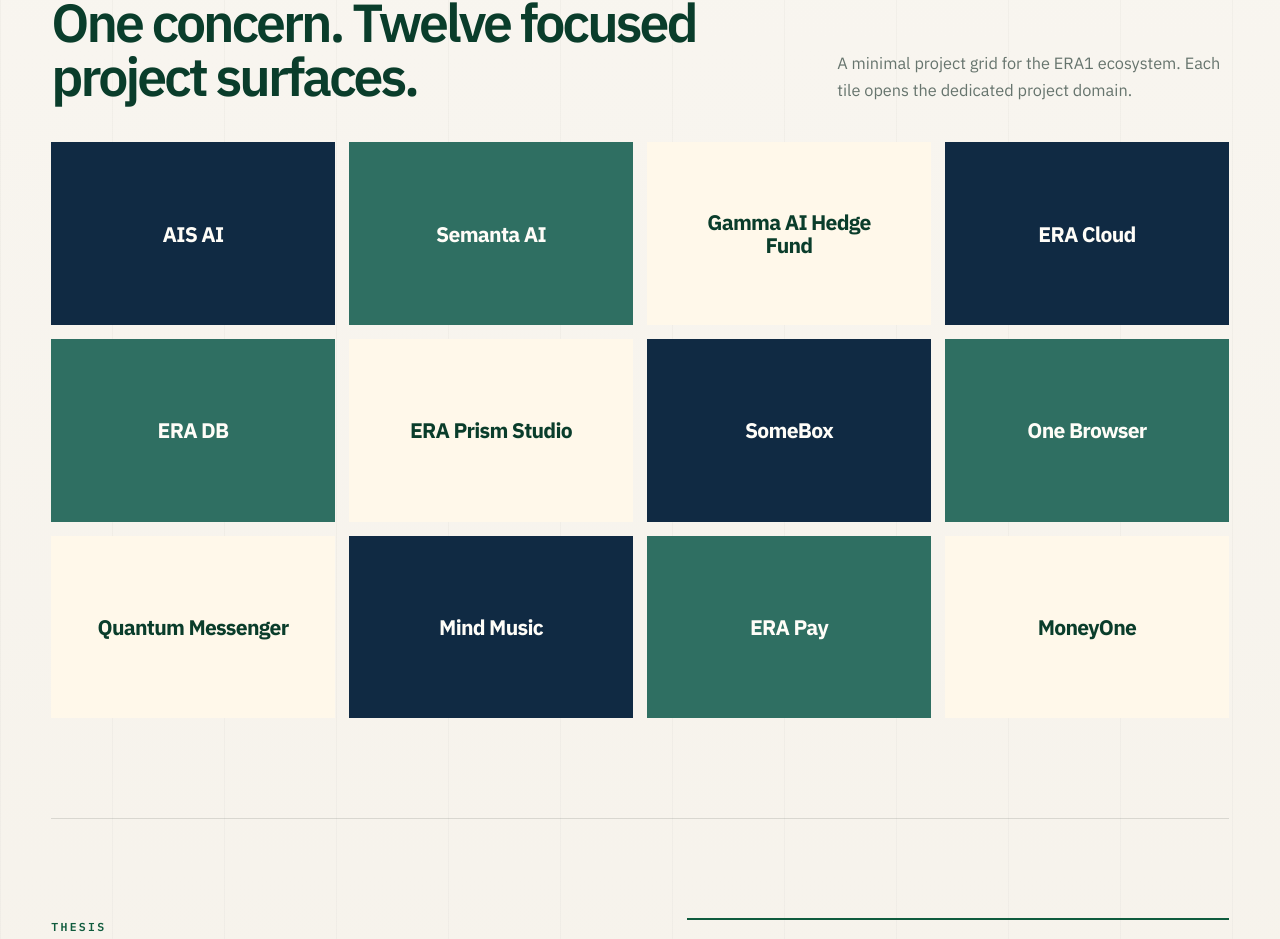
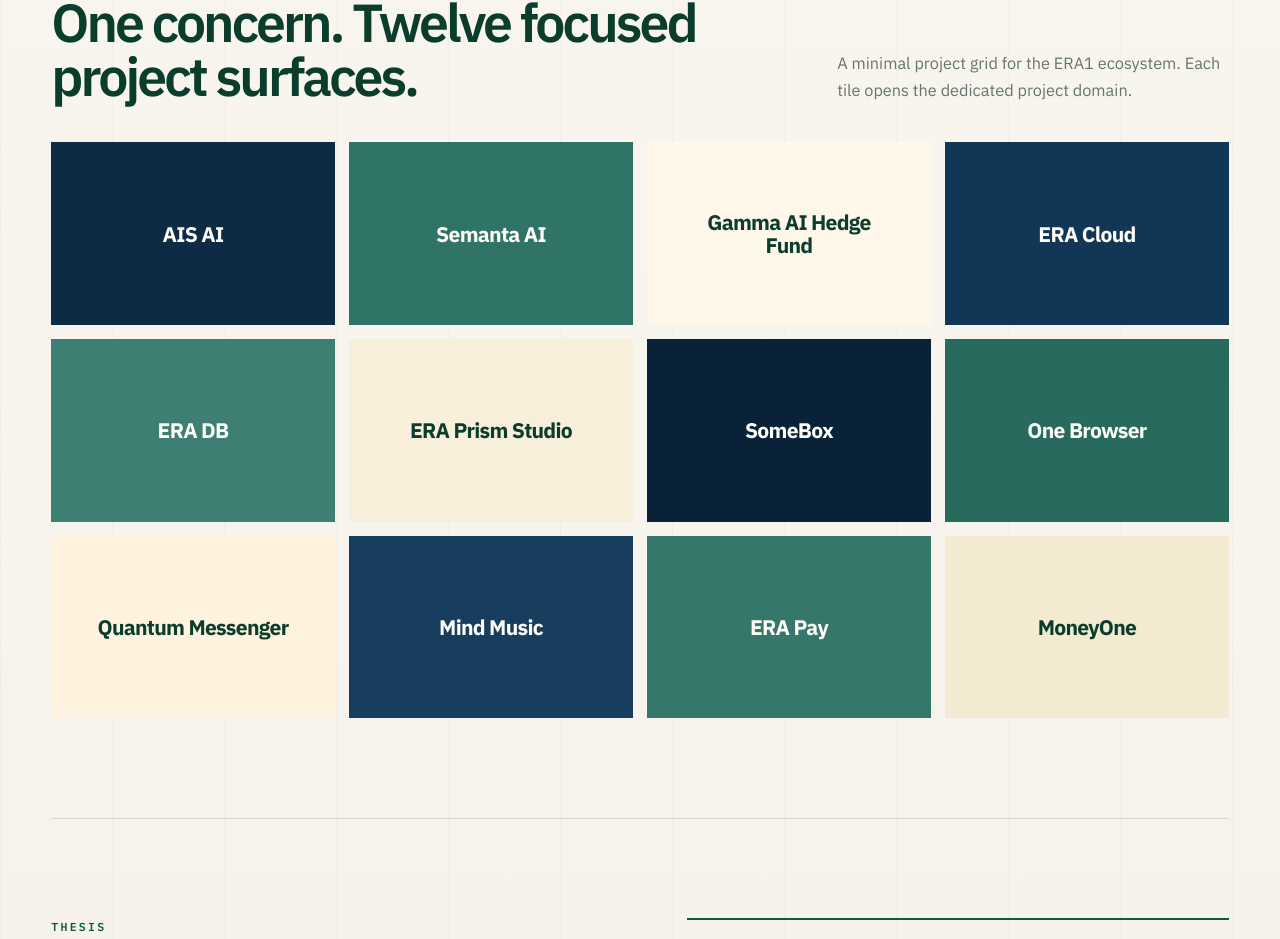
Before and after one commit to ivs-123/grencape-site, a React (Vite) app: page / in a window 1280 px wide. Shown: the part 1903-2842 px from the top of the page. Built offline with nearby package versions, Linux system fonts and the light colour scheme.

Commit message:
Vary project tile color palette

```diff
--- a/src/index.css
+++ b/src/index.css
@@ -400,54 +400,54 @@ a {
 }
 
 .project-tile:nth-child(1) {
-  --tile-color: var(--navy-blue);
+  --tile-color: #0d2b45;
 }
 
 .project-tile:nth-child(2) {
-  --tile-color: var(--glass-green);
+  --tile-color: #2f7467;
 }
 
 .project-tile:nth-child(3) {
-  --tile-color: var(--ivory-white);
+  --tile-color: #fff8ea;
   --tile-text: var(--green-deep);
 }
 
 .project-tile:nth-child(4) {
-  --tile-color: var(--navy-blue);
+  --tile-color: #123655;
 }
 
 .project-tile:nth-child(5) {
-  --tile-color: var(--glass-green);
+  --tile-color: #3d7f72;
 }
 
 .project-tile:nth-child(6) {
-  --tile-color: var(--ivory-white);
+  --tile-color: #f7efd9;
   --tile-text: var(--green-deep);
 }
 
 .project-tile:nth-child(7) {
-  --tile-color: var(--navy-blue);
+  --tile-color: #092238;
 }
 
 .project-tile:nth-child(8) {
-  --tile-color: var(--glass-green);
+  --tile-color: #286a5d;
 }
 
 .project-tile:nth-child(9) {
-  --tile-color: var(--ivory-white);
+  --tile-color: #fff3df;
   --tile-text: var(--green-deep);
 }
 
 .project-tile:nth-child(10) {
-  --tile-color: var(--navy-blue);
+  --tile-color: #173e5f;
 }
 
 .project-tile:nth-child(11) {
-  --tile-color: var(--glass-green);
+  --tile-color: #35786b;
 }
 
 .project-tile:nth-child(12) {
-  --tile-color: var(--ivory-white);
+  --tile-color: #f3ead1;
   --tile-text: var(--green-deep);
 }
 
```
